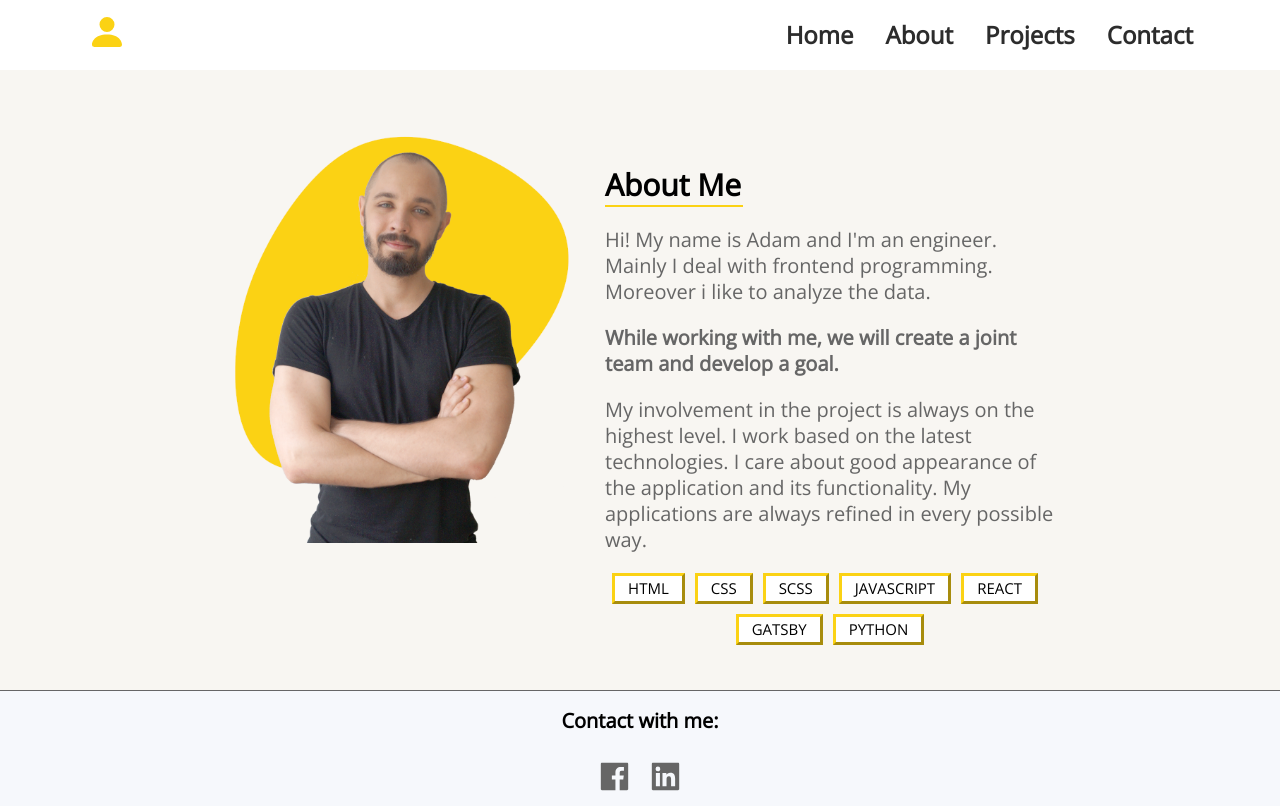
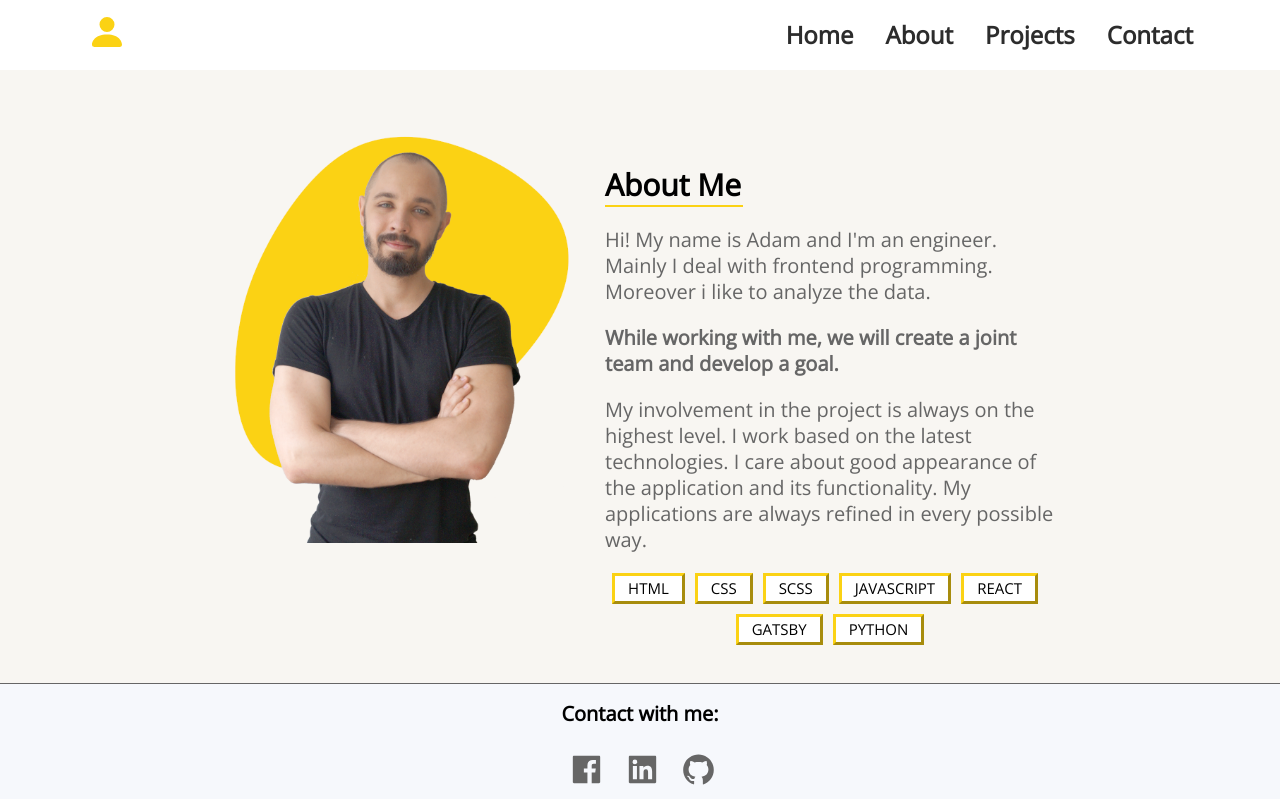
Before and after one commit to SusulAdam/Portfolio, a Gatsby site: page /about in a window 1280 px wide. Built offline with nearby package versions, Linux system fonts and the light colour scheme; Gatsby itself is replaced by a stand-in of ours; a web font is replaced by a local one.

Commit message:
Implement functionality of icons in the home and footer, now icons are works and rederict to another website like facebook

```diff
--- a/src/constants/contactIcons.js
+++ b/src/constants/contactIcons.js
@@ -1,23 +1,31 @@
 import React from "react"
-import { AiFillFacebook, AiFillLinkedin } from "react-icons/ai"
+import { AiFillFacebook, AiFillLinkedin, AiFillGithub } from "react-icons/ai"
 
 const icons = [
   {
     id: 1,
     className: "icon facebook",
     name: <AiFillFacebook />,
+    link: "https://www.facebook.com/ashdazed",
   },
   {
     id: 2,
     className: "icon linkedin",
     name: <AiFillLinkedin />,
+    link: "www.linkedin.com/in/adam-susuł",
+  },
+  {
+    id: 3,
+    className: "icon github",
+    name: <AiFillGithub />,
+    link: "https://github.com/SusulAdam",
   },
 ]
 
 const icon = icons.map(icon => {
   return (
     <li className={icon.className} key={icon.id}>
-      {icon.name}
+      <a href={icon.link}>{icon.name}</a>
     </li>
   )
 })
--- a/src/styles/parts/_about.scss
+++ b/src/styles/parts/_about.scss
@@ -1,5 +1,5 @@
 .about {
-  height: calc(100vh - 180px);
+  height: calc(100vh - 187px);
   background-color: $mainBackgroundColor;
   font-family: $mainFont;
   display: flex;
--- a/src/styles/parts/_contact.scss
+++ b/src/styles/parts/_contact.scss
@@ -2,7 +2,7 @@
   display: flex;
   justify-content: center;
   align-items: start;
-  height: calc(100vh - 180px);
+  height: calc(100vh - 187px);
   background-color: $mainBackgroundColor;
   font-family: $mainFont;
 
--- a/src/styles/parts/_global.scss
+++ b/src/styles/parts/_global.scss
@@ -5,6 +5,10 @@
   .icon {
     font-size: 25px;
     border-radius: 8px;
+    a {
+      color: $mainSecondaryColor;
+      padding-left: 5px;
+    }
   }
 }
 
--- a/src/styles/parts/_home.scss
+++ b/src/styles/parts/_home.scss
@@ -1,7 +1,7 @@
 .home {
   background-color: $mainBackgroundColor;
   width: 100%;
-  height: calc(100vh - 68px);
+  height: calc(100vh - 70px);
   overflow: hidden;
 
   .main-information {
--- a/src/styles/parts/_sidebar.scss
+++ b/src/styles/parts/_sidebar.scss
@@ -54,6 +54,9 @@
       .icon {
         font-size: 30px;
         color: darken($mainContrastColor, 5%);
+        a {
+          color: $mainContrastColor;
+        }
       }
     }
   }
```
